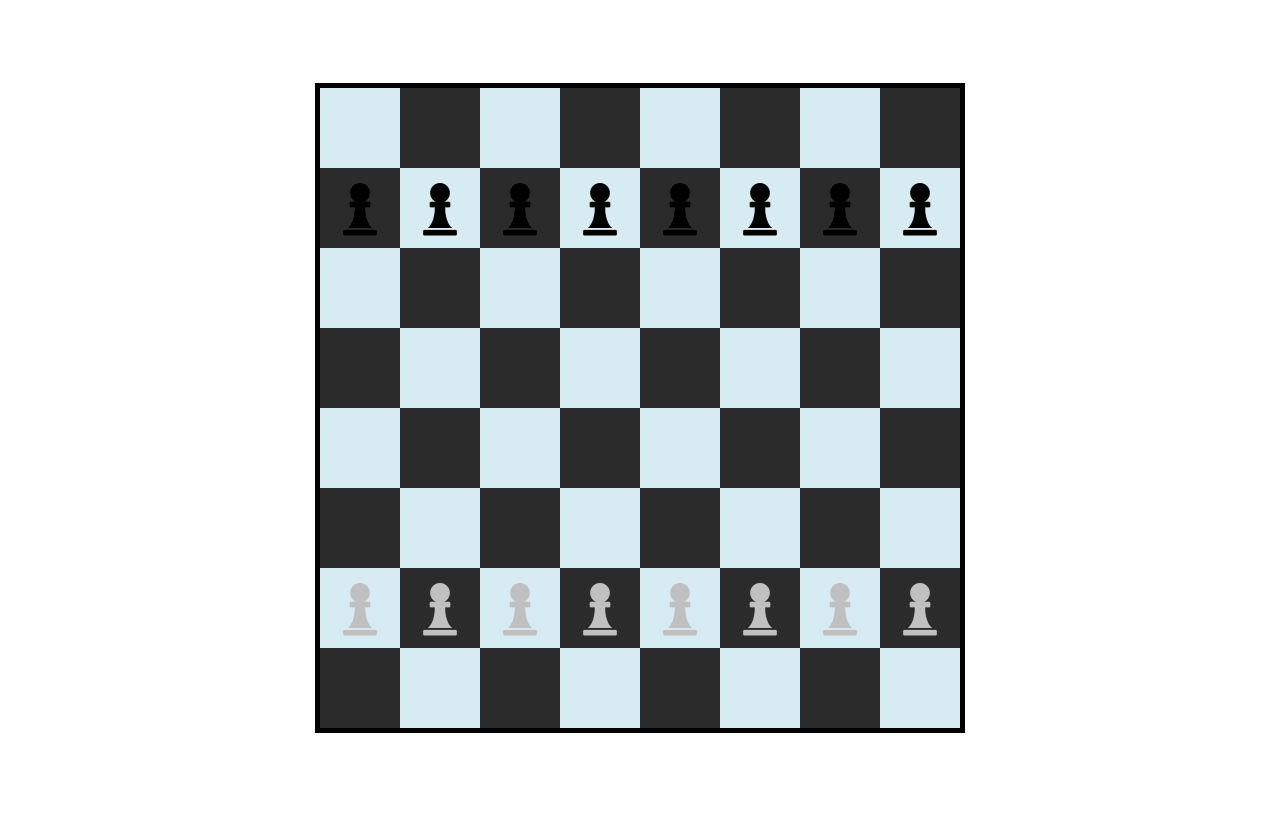
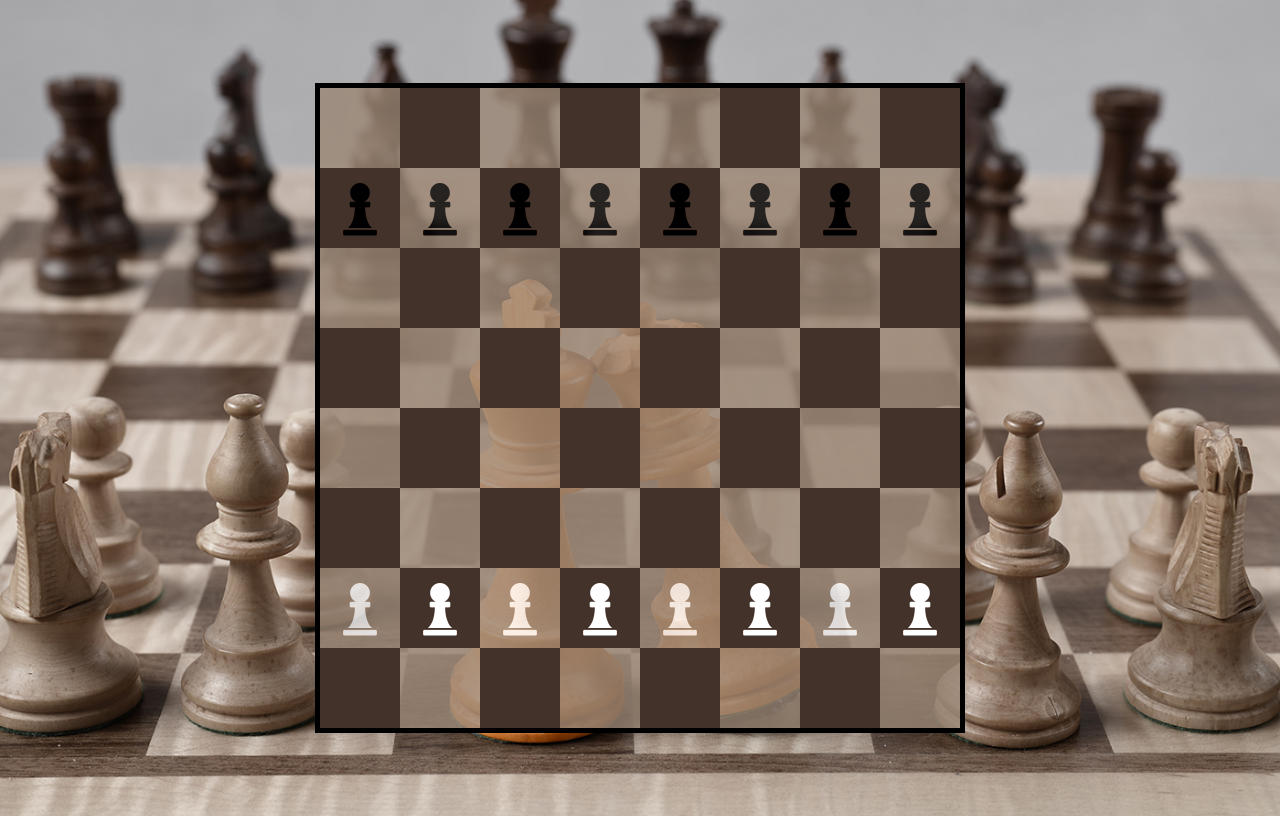
Before and after one commit to MarKus-Mentor/CCed5.Chess, a website built with webpack: page index.html in a window 1280 px wide. Built offline with nearby package versions, Linux system fonts and the light colour scheme.

Commit message:
Small fixes and background

```diff
--- a/src/pieces/pawn.js
+++ b/src/pieces/pawn.js
@@ -33,7 +33,6 @@ class Pawn extends Piece {
     }
     return possibleMoves;
   }
-
   promote() {}
   enPassant() {}
 }
--- a/style.css
+++ b/style.css
@@ -1,45 +1,49 @@
-html{
+html {
   margin: 0;
 }
-*{
+* {
   box-sizing: border-box;
 }
-#wrapper{
+body {
+  background: url(img/chess.jpg) no-repeat center center fixed;
+  background-size: cover;
+}
+#wrapper {
   display: flex;
   justify-content: center;
   align-items: center;
   height: 100vh;
 }
 
-#board{
+#board {
   display: flex;
   flex-wrap: wrap;
   outline: 5px black solid;
   width: 80vh;
   height: 80vh;
 }
-.square{
+.square {
   /* border: 1px darkslategrey solid; */
   width: 10vh;
   height: 10vh;
-    text-align:center;
+  text-align: center;
   line-height: 10vh;
   font-size: 7.5vh;
-
 }
-.light{
-    background: rgb(215, 235, 243);
+.light {
+  background: #9b8776;
+  opacity: 0.8;
 }
-.dark{
-    background:rgb(43, 43, 43);
+.dark {
+  background: #43322a;
+  opacity: 0, 8;
 }
-.black{
-    color:black;
+.black {
+  color: black;
 }
-.white{
-    color:silver;
+.white {
+  color: white;
 }
-.possibleMove{
-
-    background:rgba(222, 247, 2, 0.6);
+.possibleMove {
+  background: silver;
 }
```
Also changed, not shown: img/chess.jpg (added). Lines whose indentation alone changed are shown as unchanged.
